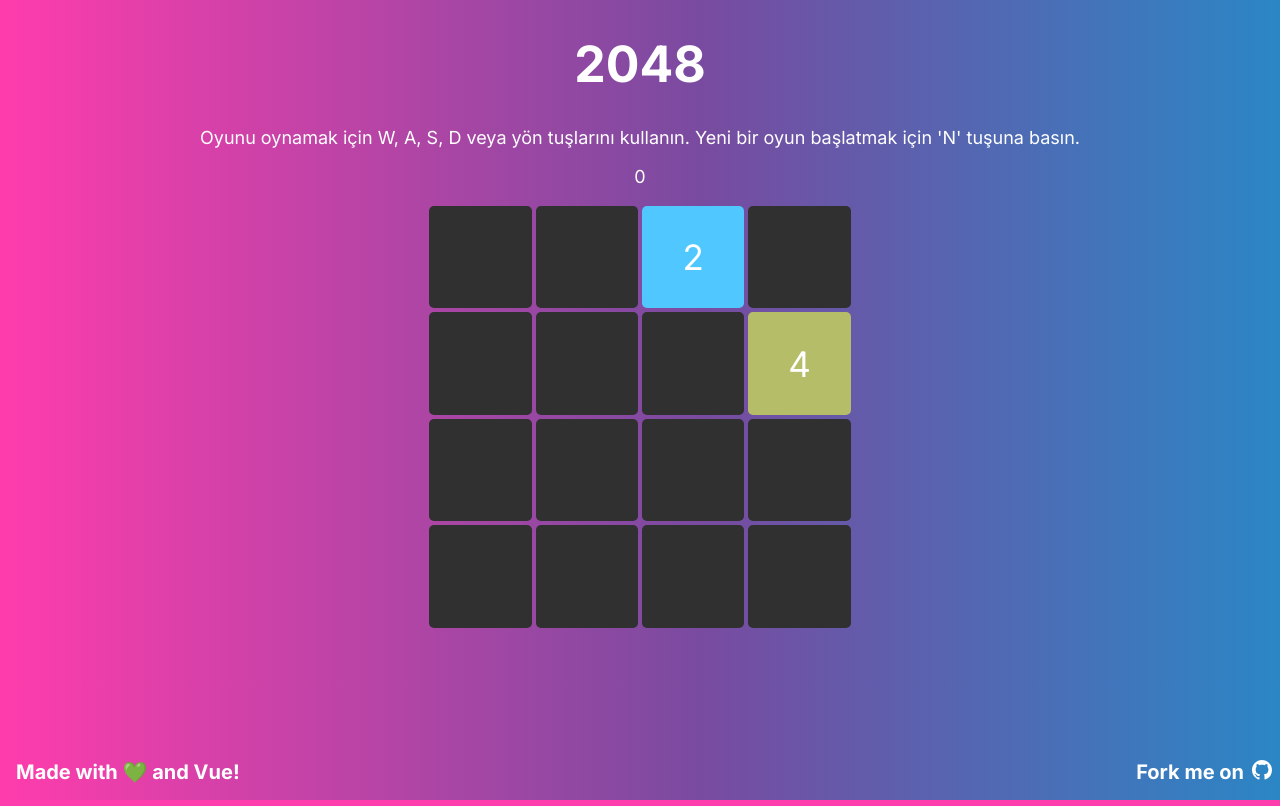
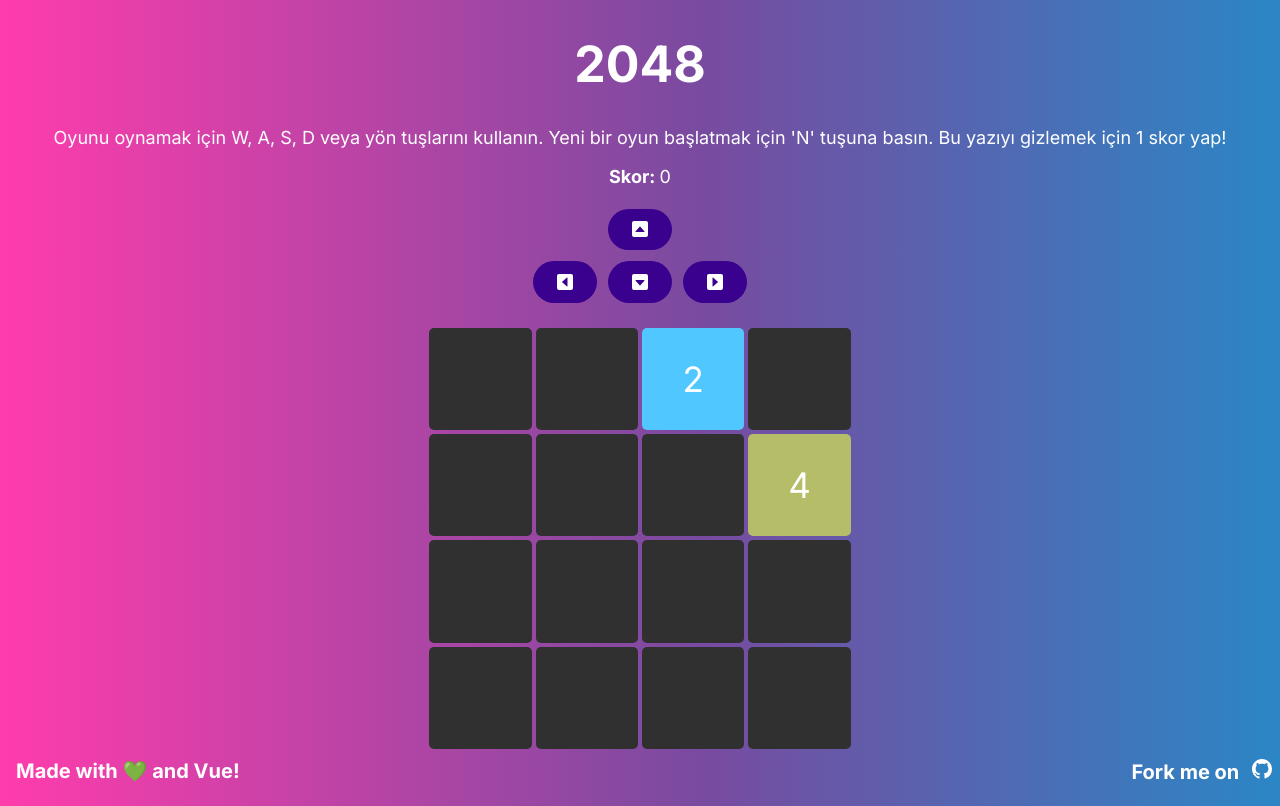
Before and after one commit to Alcadramin/2048, a Vue app: page / in a window 1280 px wide. Built offline with nearby package versions, Linux system fonts and the light colour scheme.

Commit message:
📦 Added buttons for mobile

```diff
--- a/src/App.vue
+++ b/src/App.vue
@@ -1,17 +1,18 @@
 <template>
   <main>
     <div v-if="!message">
-      <Header />
+      <Header :score="score" />
     </div>
     <div class="d-flex-center" v-else>
       <div
-        class="animate__animated animate__fadeInUp message glow-on-hover"
-        :click="initBoard"
+        class="animate__animated animate__fadeInUp message glow"
+        @click.stop="initBoard()"
       >
         {{ message }}
       </div>
     </div>
-    <div class="score">{{ score }}</div>
+    <div class="score"><strong>Skor: </strong>{{ score }}</div>
+    <GameButtons :move="move" />
     <div v-if="board">
       <table>
         <tbody>
@@ -28,10 +29,11 @@ import { ref, onMounted } from "vue";
 import Row from "./components/Row.vue";
 import Header from "./components/Header.vue";
 import Footer from "./components/Footer.vue";
+import GameButtons from "./components/GameButtons.vue";
 
 export default {
   name: "App",
-  components: { Row, Header, Footer },
+  components: { Row, Header, Footer, GameButtons },
   setup() {
     const board = ref([
       [0, 0, 0, 0],
@@ -393,6 +395,7 @@ export default {
       score,
       message,
       initBoard,
+      move,
     };
   },
 };
@@ -418,7 +421,7 @@ export default {
   -ms-user-select: none; /* Internet Explorer/Edge */
 }
 
-.glow-on-hover {
+.glow {
   text-transform: uppercase;
   padding: 0.5rem;
   border: none;
@@ -431,7 +434,7 @@ export default {
   border-radius: 10px;
 }
 
-.glow-on-hover:before {
+.glow:before {
   content: "";
   background: linear-gradient(
     45deg,
@@ -459,19 +462,19 @@ export default {
   border-radius: 10px;
 }
 
-.glow-on-hover:active {
+.glow:active {
   color: #000;
 }
 
-.glow-on-hover:active:after {
+.glow:active:after {
   background: transparent;
 }
 
-.glow-on-hover:hover:before {
+.glow:hover:before {
   opacity: 1;
 }
 
-.glow-on-hover:after {
+.glow:after {
   z-index: -1;
   content: "";
   position: absolute;
--- /dev/null
+++ b/src/assets/scss/_variables.scss
@@ -0,0 +1,3 @@
+$font-system: -apple-system, BlinkMacSystemFont, "Segoe UI", "Roboto", "Oxygen",
+  "Ubuntu", "Cantarell", "Fira Sans", "Droid Sans", "Helvetica Neue", sans-serif;
+$font-primary: "Inter";
--- a/src/assets/scss/main.scss
+++ b/src/assets/scss/main.scss
@@ -1,3 +1,5 @@
+@import "./variables";
+
 html {
   background-color: #ff3cac;
   background-image: linear-gradient(
@@ -10,9 +12,7 @@ html {
 
 body {
   margin: 0;
-  font-family: "Inter", -apple-system, BlinkMacSystemFont, "Segoe UI", "Roboto",
-    "Oxygen", "Ubuntu", "Cantarell", "Fira Sans", "Droid Sans", "Helvetica Neue",
-    sans-serif;
+  font-family: $font-primary, $font-system;
   -webkit-font-smoothing: antialiased;
   -moz-osx-font-smoothing: grayscale;
   color: #fff;
--- a/src/components/Footer.vue
+++ b/src/components/Footer.vue
@@ -2,6 +2,7 @@
   <div class="footer">
     <div class="footer-start">Made with 💚 and Vue!</div>
     <div class="footer-end">
+      <a href="https://github.com/Alcadramin/2048/" target="_blank">
         Fork me on
         <svg
           xmlns="http://www.w3.org/2000/svg"
@@ -20,6 +21,7 @@
             d="M8 0C3.58 0 0 3.58 0 8c0 3.54 2.29 6.53 5.47 7.59.4.07.55-.17.55-.38 0-.19-.01-.82-.01-1.49-2.01.37-2.53-.49-2.69-.94-.09-.23-.48-.94-.82-1.13-.28-.15-.68-.52-.01-.53.63-.01 1.08.58 1.23.82.72 1.21 1.87.87 2.33.66.07-.52.28-.87.51-1.07-1.78-.2-3.64-.89-3.64-3.95 0-.87.31-1.59.82-2.15-.08-.2-.36-1.02.08-2.12 0 0 .67-.21 2.2.82.64-.18 1.32-.27 2-.27.68 0 1.36.09 2 .27 1.53-1.04 2.2-.82 2.2-.82.44 1.1.16 1.92.08 2.12.51.56.82 1.27.82 2.15 0 3.07-1.87 3.75-3.65 3.95.29.25.54.73.54 1.48 0 1.07-.01 1.93-.01 2.2 0 .21.15.46.55.38A8.012 8.012 0 0 0 16 8c0-4.42-3.58-8-8-8z"
           />
         </svg>
+      </a>
     </div>
   </div>
 </template>
@@ -35,6 +37,16 @@
   .footer {
     font-size: 1.25rem;
   }
+}
+
+a {
+  text-decoration: none;
+  color: #fff;
+  transition: color 0.15s linear;
+}
+
+a:hover {
+  color: #ddd;
 }
 
 .footer {
--- /dev/null
+++ b/src/components/GameButtons.vue
@@ -0,0 +1,132 @@
+<template>
+  <div class="game-buttons">
+    <div class="d-flex-center">
+      <button class="pulse" @click="move('up')">
+        <svg
+          xmlns="http://www.w3.org/2000/svg"
+          width="16"
+          height="16"
+          fill="currentColor"
+          viewBox="0 0 16 16"
+        >
+          <path
+            d="M0 2a2 2 0 0 1 2-2h12a2 2 0 0 1 2 2v12a2 2 0 0 1-2 2H2a2 2 0 0 1-2-2V2zm4 9h8a.5.5 0 0 0 .374-.832l-4-4.5a.5.5 0 0 0-.748 0l-4 4.5A.5.5 0 0 0 4 11z"
+          />
+        </svg>
+      </button>
+    </div>
+    <div class="d-flex-center">
+      <button class="pulse" @click="move('left')">
+        <svg
+          xmlns="http://www.w3.org/2000/svg"
+          width="16"
+          height="16"
+          fill="currentColor"
+          viewBox="0 0 16 16"
+        >
+          <path
+            d="M0 2a2 2 0 0 1 2-2h12a2 2 0 0 1 2 2v12a2 2 0 0 1-2 2H2a2 2 0 0 1-2-2V2zm10.5 10V4a.5.5 0 0 0-.832-.374l-4.5 4a.5.5 0 0 0 0 .748l4.5 4A.5.5 0 0 0 10.5 12z"
+          />
+        </svg>
+      </button>
+      <button class="pulse" @click="move('down')">
+        <svg
+          xmlns="http://www.w3.org/2000/svg"
+          width="16"
+          height="16"
+          fill="currentColor"
+          class="bi bi-caret-down-square-fill"
+          viewBox="0 0 16 16"
+        >
+          <path
+            d="M0 2a2 2 0 0 1 2-2h12a2 2 0 0 1 2 2v12a2 2 0 0 1-2 2H2a2 2 0 0 1-2-2V2zm4 4a.5.5 0 0 0-.374.832l4 4.5a.5.5 0 0 0 .748 0l4-4.5A.5.5 0 0 0 12 6H4z"
+          />
+        </svg>
+      </button>
+      <button class="pulse" @click="move('right')">
+        <svg
+          xmlns="http://www.w3.org/2000/svg"
+          width="16"
+          height="16"
+          fill="currentColor"
+          viewBox="0 0 16 16"
+        >
+          <path
+            d="M0 2a2 2 0 0 1 2-2h12a2 2 0 0 1 2 2v12a2 2 0 0 1-2 2H2a2 2 0 0 1-2-2V2zm5.5 10a.5.5 0 0 0 .832.374l4.5-4a.5.5 0 0 0 0-.748l-4.5-4A.5.5 0 0 0 5.5 4v8z"
+          />
+        </svg>
+      </button>
+    </div>
+  </div>
+</template>
+
+<script>
+export default {
+  props: {
+    move: Function,
+  },
+};
+</script>
+
+<style lang="scss" scoped>
+@import "../assets/scss/_variables.scss";
+.game-buttons {
+  margin: 1rem 0;
+
+  .pulse {
+    display: flex;
+    justify-content: center;
+    align-items: center;
+    position: relative;
+    margin: 0.35rem;
+    padding: 0.8em 1.5em;
+    font-family: $font-primary, $font-system;
+    font-size: 16px;
+    font-weight: 500;
+    outline: 0;
+    border: 0;
+    background-color: #3a008e;
+    border-radius: 4em;
+    color: white;
+    user-select: none;
+    text-align: center;
+    text-decoration: none;
+    transition-duration: 0.4s;
+    -webkit-transition-duration: 0.4s;
+    cursor: pointer;
+  }
+
+  .pulse:hover {
+    transition-duration: 0.1s;
+    background-color: #4e00be;
+  }
+
+  .pulse:after {
+    content: "";
+    display: block;
+    position: absolute;
+    border-radius: 4em;
+    left: 0;
+    top: 0;
+    width: 100%;
+    height: 100%;
+    opacity: 0;
+    transition: all 0.5s;
+    box-shadow: 0 0 2.5px 10px white;
+  }
+
+  .pulse:active:after {
+    box-shadow: 0 0 0 0 white;
+    position: absolute;
+    border-radius: 4em;
+    left: 0;
+    top: 0;
+    opacity: 1;
+    transition: 0s;
+  }
+
+  .pulse:active {
+    top: 1px;
+  }
+}
+</style>
--- a/src/components/Header.vue
+++ b/src/components/Header.vue
@@ -1,9 +1,17 @@
 <template>
   <div>
     <h1 class="animate__animated animate__fadeInUp">2048</h1>
-    <p>
+    <p v-if="score === 0">
       Oyunu oynamak için W, A, S, D veya yön tuşlarını kullanın. Yeni bir oyun
-      başlatmak için 'N' tuşuna basın.
+      başlatmak için 'N' tuşuna basın. Bu yazıyı gizlemek için 1 skor yap!
     </p>
   </div>
 </template>
+
+<script>
+export default {
+  props: {
+    score: Number,
+  },
+};
+</script>
```
Also changed, not shown: src/components/HelloWorld.vue (deleted, +0 -40 lines), src/main.js (+5 -3 lines). Lines whose indentation alone changed are shown as unchanged.
